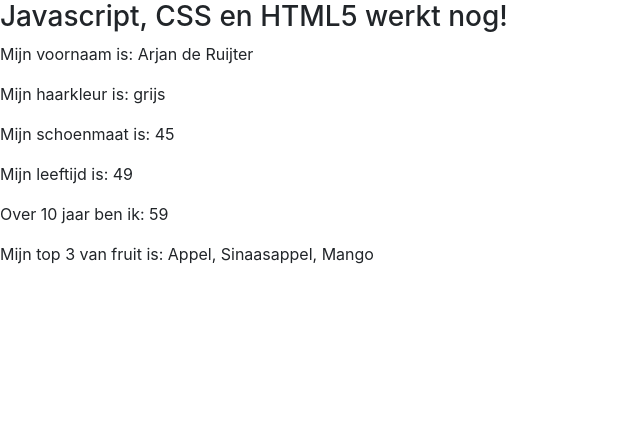
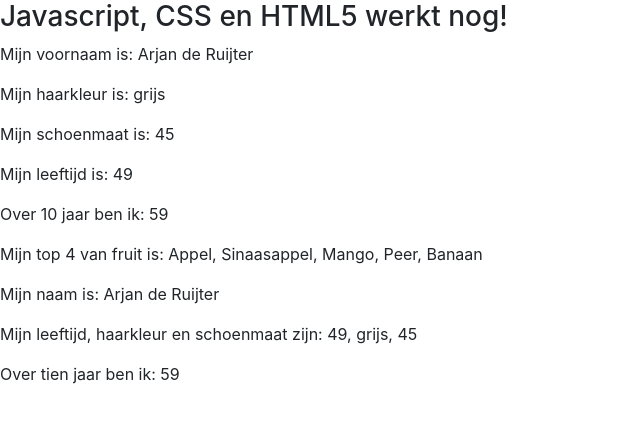
Before and after one commit to rra-am1c-2017/blok2-web-crud, a PHP site: page / in a window 1280 px wide. Shown: the top 423 px of the page, without its empty margins (0-640 px from the left). Run offline with PHP 8.4, Linux system fonts and the light colour scheme; some libraries are stand-ins or nearby versions.

Commit message:
associatief array

```diff
--- a/index.php
+++ b/index.php
@@ -11,10 +11,20 @@
   </head>
   <body>
 
+
+
     <?php
+      // Met echo schrijf je
+      // iets naar het scherm
+      // met php
       echo "<h3>Javascript, CSS en HTML5 werkt nog!</h3>";
 
+      /*
+         Je kunt een variabele maken
+         in php door $-teken te gebruiken
+      */
 
+      # Met een hekje kun je ook een regel uitcommentarieren.
       $voornaam = "Arjan";
       $tussenvoegsel = "de";
       $achternaam = "Ruijter";
@@ -22,18 +32,37 @@
       $schoenmaat = "45";
       $leeftijd = 49;
 
-      $fruit0 = "Appel";
-      $fruit1 = "Sinaasappel";
-      $fruit2 = "Mango";
+      // We gaan voor al het fruit een nieuw datatype maken het array
+      $fruit = array("Peer", "Banaan", "Appel", "Sinaasappel", "Mango");
 
+      // var_dump($fruit);
 
+      // Dit is een indexed array
 
       echo "<p>Mijn voornaam is: " . $voornaam . " " . $tussenvoegsel . " " . $achternaam . "</p>";
       echo "<p>Mijn haarkleur is: " . $haarkleur . "</p>";
       echo "<p>Mijn schoenmaat is: " . $schoenmaat . "</p>";
       echo "<p>Mijn leeftijd is: " . $leeftijd  . "</p>";
       echo "<p>Over 10 jaar ben ik: " . ($leeftijd + 10) . "</p>";
-      echo "<p>Mijn top 3 van fruit is: " . $fruit0 . ", " . $fruit1 . ", " . $fruit2;
+      echo "<p>Mijn top 4 van fruit is: " . $fruit[2] . ", " . $fruit[3] . ", " . $fruit[4] . ", " . $fruit[0] . ", " . $fruit[1] . "<br>";
+
+      // Maak een array met je voornaam, tussenvoegsel, achternaam, leeftijd, haarkleur.Echo deze zin naar het scherm.
+
+      // Dit is een associatiefarray
+      $user = array("voornaam"      => "Arjan",
+                    "tussenvoegsel" => "de",
+                    "achternaam"    => "Ruijter",
+                    "leeftijd"      => 49,
+                    "haarkleur"     => "grijs",
+                    "schoenmaat"    =>  "45");
+
+      echo "<p>Mijn naam is: " . $user["voornaam"] . " " . $user["tussenvoegsel"] . " " . $user["achternaam"] . "</p>";
+
+      echo "<p>Mijn leeftijd, haarkleur en schoenmaat zijn: " . $user["leeftijd"] . ", " . $user["haarkleur"] . ", " . $user["schoenmaat"] . "</p>";
+
+      echo "<p>Over tien jaar ben ik: " . ($user["leeftijd"] + 10) . "</p>";
+
+      // var_dump($user);
 
 
     ?>
```
